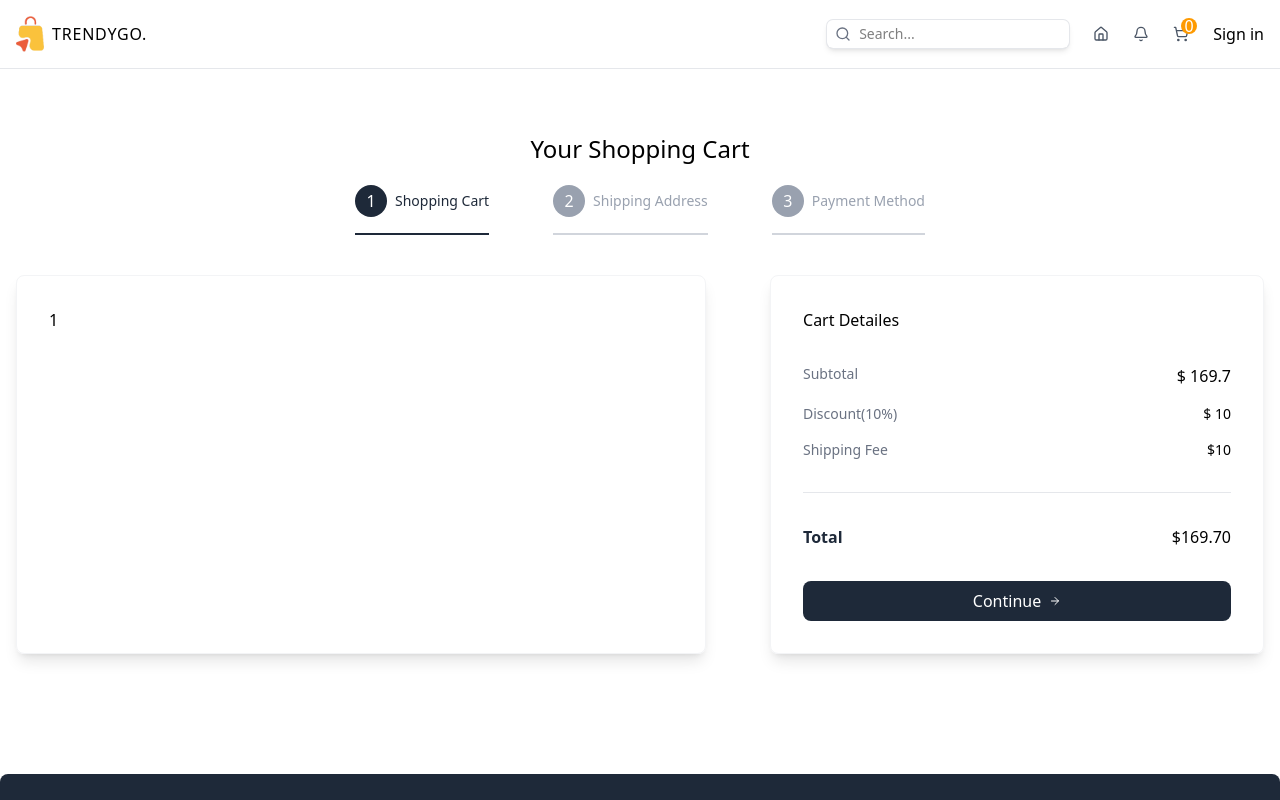
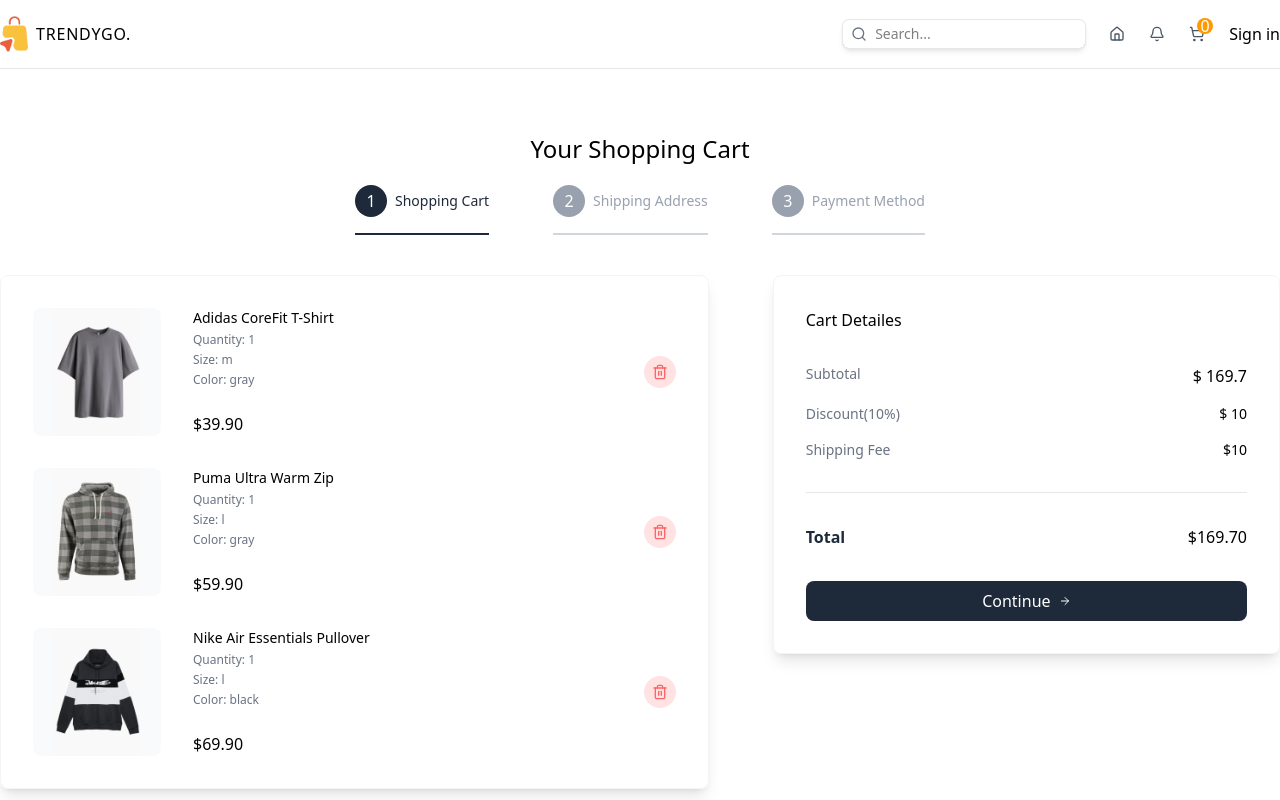
Before and after one commit to abrarjahinayat/TRENDYGO-Where-Style-Meets-You, a Next.js app: page /cart in a window 1280 px wide. Shown: the top 800 px of the page. Built offline with nearby package versions, Linux system fonts and the light colour scheme.

Commit message:
shopping cart page shopping address done

```diff
--- a/package.json
+++ b/package.json
@@ -9,10 +9,13 @@
     "lint": "next lint"
   },
   "dependencies": {
+    "@hookform/resolvers": "^5.2.1",
     "lucide-react": "^0.539.0",
     "next": "15.4.6",
     "react": "19.1.0",
-    "react-dom": "19.1.0"
+    "react-dom": "19.1.0",
+    "react-hook-form": "^7.62.0",
+    "zod": "^4.0.17"
   },
   "devDependencies": {
     "@eslint/eslintrc": "^3",
--- a/src/app/(root)/cart/page.jsx
+++ b/src/app/(root)/cart/page.jsx
@@ -1,7 +1,11 @@
 "use client";
+import PaymentForm from "@/app/components/PaymentForm";
+import ShippingForm from "@/app/components/ShippingForm";
+import { Trash2 } from "lucide-react";
 import { ArrowRight } from "lucide-react";
+import Image from "next/image";
 import { useRouter, useSearchParams } from "next/navigation";
-import React from "react";
+import React, { useState } from "react";
 
 const steps = [
   {
@@ -77,8 +81,9 @@
 const CartPage = () => {
   const searchParams = useSearchParams();
   const router = useRouter();
+  const [shippingfrom, setshippingfrom] = useState(null);
 
-  const activeStep = searchParams.get("step") || 1;
+  const activeStep = Number(searchParams.get("step")) || 1;
   return (
     <div>
       <div className="container">
@@ -92,21 +97,23 @@
             <div
               key={step.id}
               className={`flex items-center gap-2  border-b-2 pb-4 ${
-                step.id === Number(activeStep)
-                  ? "border-gray-800"
-                  : "border-gray-300"
+                step.id === activeStep ? "border-gray-800" : "border-gray-300"
               } `}
             >
               <div
                 className={`w-6 h-6 rounded-full text-white p-4 flex items-center justify-center ${
-                  step.id === Number(activeStep) ? "bg-gray-800" : "bg-gray-400"
+                  step.id === activeStep ? "bg-gray-800" : "bg-gray-400"
                 }`}
               >
                 {step.id}
               </div>
-              <p className={`text-sm font-medium ${
-                step.id ===  Number(activeStep) ? "text-gray-800" : "text-gray-400"
-              }`}>{step.title}</p>
+              <p
+                className={`text-sm font-medium ${
+                  step.id === activeStep ? "text-gray-800" : "text-gray-400"
+                }`}
+              >
+                {step.title}
+              </p>
             </div>
           ))}
         </div>
@@ -115,18 +122,71 @@
         <div className="w-full flex flex-col lg:flex-row gap-16 py-10">
           {/* STEPS */}
           <div className="w-full lg:w-7/12 shadow-lg border-1 border-gray-100 p-8 rounded-lg flex flex-col gap-8">
-            1
+            {activeStep === 1 ? (
+
+              cartItems.map((item) => (
+                // SINGLE CART ITEM
+                <div
+                  className="flex items-center justify-between"
+                  key={item.id}
+                >
+                  {/* IMAGE AND DETAILES  */}
+                  <div className="flex  gap-8">
+                    <div className="relative w-32 h-32 bg-gray-50 rounded-lg overflow-hidden">
+                      <Image
+                        src={item.images[item.selectedColor]}
+                        alt={item.name}
+                        fill
+                        className="object-contain"
+                      />
+                    </div>
+
+                    {/* ITEM DETAILS */}
+                    <div className="flex flex-col justify-between">
+                      <div className="flex flex-col gap-1">
+                        <p className="text-sm font-medium">{item.name}</p>
+                        <p className="text-xs text-gray-500">
+                          Quantity: {item.quantity}
+                        </p>
+                        <p className="text-xs text-gray-500">
+                          Size: {item.selectedSize}
+                        </p>
+                        <p className="text-xs text-gray-500">
+                          Color: {item.selectedColor}
+                        </p>
+                      </div>
+                      <p className="font-medium">${item.price.toFixed(2)}</p>
+                    </div>
+                  </div>
+                  {/* DELETE BUTTON  */}
+
+                  <button className="w-8 h-8 rounded-full bg-red-100 hover:bg-red-200 transition-all duration-300 text-red-400 flex items-center justify-center cursor-pointer">
+                    <Trash2 className="w-4 h-4" />
+                  </button>
+                </div>
+              ))
+            ) : activeStep === 2 ? (
+              <ShippingForm />
+            ) : activeStep === 3 && shippingfrom ? (
+              <PaymentForm />
+            ) : (
+              <p className="text-sm text-gray-500">
+                Please fill in the shipping form to Continue.
+              </p>
+            )}
           </div>
           {/* DETAILES */}
-         <div  className="w-full lg:w-5/12 shadow-lg border-1 border-gray-100 p-8 rounded-lg flex flex-col gap-8 h-max">
+          <div className="w-full lg:w-5/12 shadow-lg border-1 border-gray-100 p-8 rounded-lg flex flex-col gap-8 h-max">
             <h2 className="font-medium ">Cart Detailes</h2>
             <div className="flex flex-col gap-4">
               <div className="flex flex-col lg:flex-row justify-between gap-4">
                 <p className="text-sm text-gray-500 font-medium">Subtotal</p>
                 <p className="font-medium">
-                        $ {
-                            cartItems.reduce((total, item) => total + item.price * item.quantity, 0)
-                        }
+                  ${" "}
+                  {cartItems.reduce(
+                    (total, item) => total + item.price * item.quantity,
+                    0
+                  )}
                 </p>
               </div>
               <div className="flex justify-between text-sm">
@@ -134,7 +194,7 @@
                 <p className="font-medium">$ 10</p>
               </div>
               <div className="flex justify-between text-sm">
-              <p className="text-gray-500 font-medium" >Shipping Fee</p>
+                <p className="text-gray-500 font-medium">Shipping Fee</p>
                 <p className="font-medium">$10</p>
               </div>
             </div>
@@ -143,9 +203,12 @@
               <p className="text-gray-800 font-semibold">Total</p>
               <p className="font-medium">
                 $
-                {
-                    cartItems.reduce((total, item)=> total + item.price * item.quantity, 0).toFixed(2)
-                }
+                {cartItems
+                  .reduce(
+                    (total, item) => total + item.price * item.quantity,
+                    0
+                  )
+                  .toFixed(2)}
               </p>
             </div>
             {activeStep === 1 && (
--- /dev/null
+++ b/src/app/components/PaymentForm.jsx
@@ -0,0 +1,9 @@
+import React from 'react'
+
+const PaymentForm = () => {
+  return (
+    <div>PaymentForm</div>
+  )
+}
+
+export default PaymentForm
--- /dev/null
+++ b/src/app/components/ShippingForm.jsx
@@ -0,0 +1,115 @@
+"use client";
+
+import React from "react";
+import { useForm } from "react-hook-form";
+import { zodResolver } from "@hookform/resolvers/zod";
+import * as z from "zod";
+
+// ✅ Validation schema with Zod
+const shippingSchema = z.object({
+  name: z.string().min(1, "Name is required"),
+  email: z.string().email("Invalid email address"),
+  phone: z
+    .string()
+    .min(7, "Phone number must be between 7 and 11 digits")
+    .max(11, "Phone number must be between 7 and 11 digits"),
+  address: z.string().min(1, "Address is required"),
+  city: z.string().min(1, "City is required"),
+});
+
+const ShippingForm = ({ onSubmitForm }) => {
+  const {
+    register,
+    handleSubmit,
+    formState: { errors },
+  } = useForm({
+    resolver: zodResolver(shippingSchema),
+  });
+
+  const onSubmit = (data) => {
+    console.log("Shipping data:", data);
+    if (onSubmitForm) onSubmitForm(data);
+  };
+
+  return (
+    <form
+      onSubmit={handleSubmit(onSubmit)}
+      className="w-full flex flex-col gap-10"
+    >
+      {/* Name */}
+      <div>
+        <input
+          type="text"
+          placeholder="Name"
+          {...register("name")}
+          className="w-full border-b border-gray-300 p-2 focus:outline-none focus:ring-2 focus:ring-gray-800"
+        />
+        {errors.name && (
+          <p className="text-red-500 text-sm">{errors.name.message}</p>
+        )}
+      </div>
+
+      {/* Email */}
+      <div>
+        <input
+          type="email"
+          placeholder="Email"
+          {...register("email")}
+          className="w-full border-b border-gray-300 p-2 focus:outline-none focus:ring-2 focus:ring-gray-800"
+        />
+        {errors.email && (
+          <p className="text-red-500 text-sm">{errors.email.message}</p>
+        )}
+      </div>
+
+      {/* Phone */}
+      <div>
+        <input
+          type="text"
+          placeholder="Phone"
+          {...register("phone")}
+          className="w-full border-b border-gray-300 p-2 focus:outline-none focus:ring-2 focus:ring-gray-800"
+        />
+        {errors.phone && (
+          <p className="text-red-500 text-sm">{errors.phone.message}</p>
+        )}
+      </div>
+
+      {/* Address */}
+      <div>
+        <input
+          type="text"
+          placeholder="Address"
+          {...register("address")}
+          className="w-full border-b border-gray-300 p-2 focus:outline-none focus:ring-2 focus:ring-gray-800"
+        />
+        {errors.address && (
+          <p className="text-red-500 text-sm">{errors.address.message}</p>
+        )}
+      </div>
+
+      {/* City */}
+      <div>
+        <input
+          type="text"
+          placeholder="City"
+          {...register("city")}
+          className="w-full border-b border-gray-300 p-2  focus:outline-none focus:ring-2 focus:ring-gray-800"
+        />
+        {errors.city && (
+          <p className="text-red-500 text-sm">{errors.city.message}</p>
+        )}
+      </div>
+
+      {/* Continue Button */}
+      <button
+        type="submit"
+        className="w-full bg-gray-800 hover:bg-gray-900 text-white py-2 rounded-lg flex items-center justify-center"
+      >
+        Continue →
+      </button>
+    </form>
+  );
+};
+
+export default ShippingForm;
--- a/src/app/globals.css
+++ b/src/app/globals.css
@@ -2,6 +2,6 @@
 
 @layer components{
   .container{
-    @apply mx-auto p-4 sm:max-w-xl md:max-w-2xl lg:max-w-3xl xl:max-w-6xl ;
+    @apply mx-auto p-4 sm:px-0 sm:max-w-xl md:max-w-2xl lg:max-w-3xl xl:max-w-6xl ;
   }
 }
```
Also changed, not shown: 1 other file (tests, documents, lock files or other folders). Lines whose indentation alone changed are shown as unchanged.
